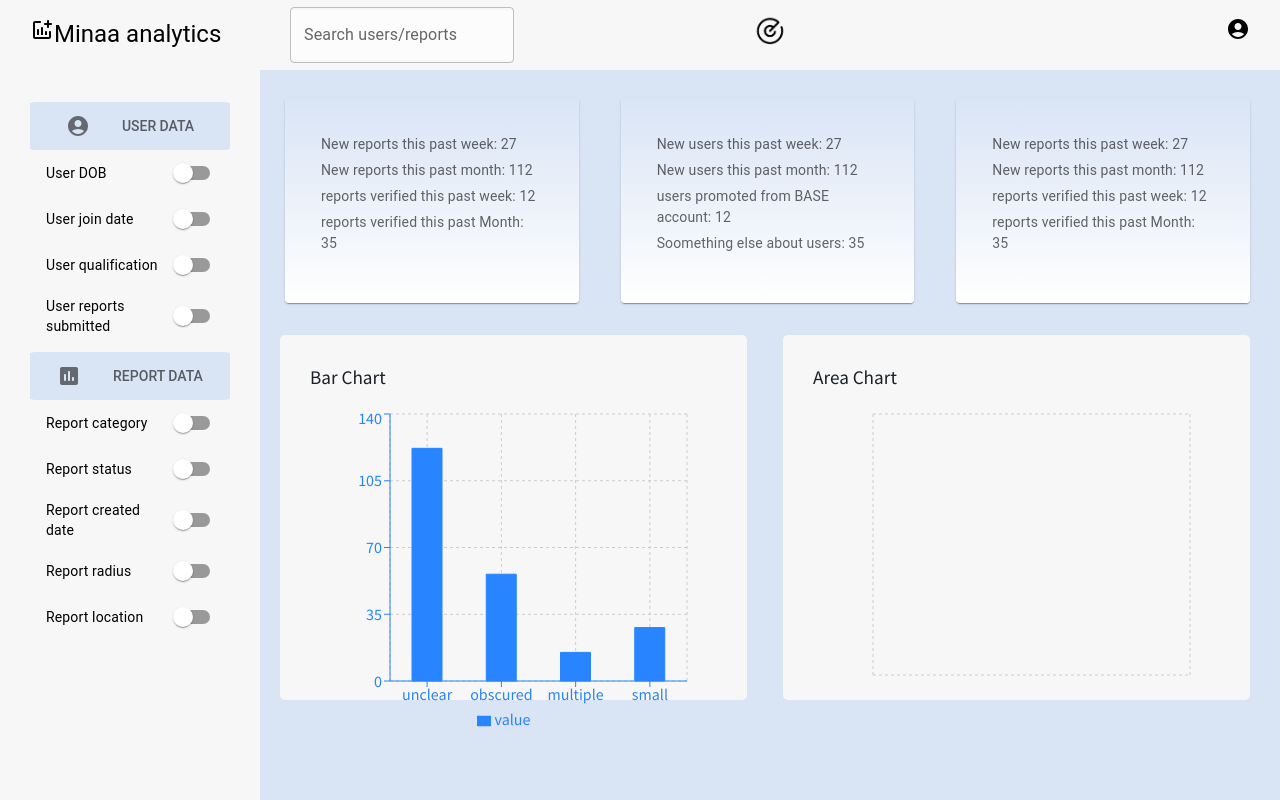
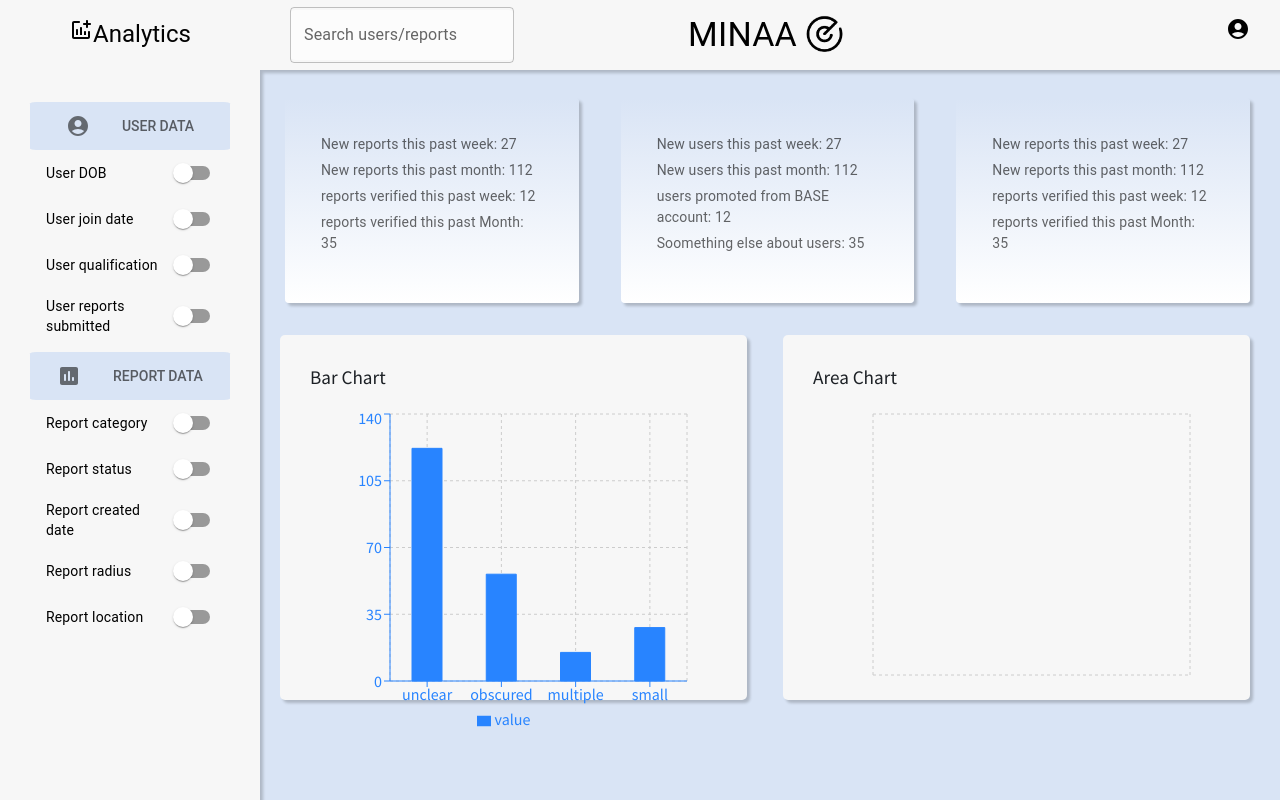
Before and after one commit to Bohjaangles/minaa-admin, a React (Create React App) app in the folder admin-page/: page /dashboard in a window 1280 px wide. Built offline with nearby package versions, Linux system fonts and the light colour scheme.

Commit message:
add final styling of the admin dahboard page

```diff
--- a/admin-page/src/components/Sidebar/SideBar.jsx
+++ b/admin-page/src/components/Sidebar/SideBar.jsx
@@ -17,7 +17,7 @@ export default function SideBar() {
   return (
     <div className="sidebar">
       <div className="sidebar__top">
-        <Typography variant='h5' className='sidebar_title'><AddchartRoundedIcon className='sidebar_icon' />Minaa analytics</Typography>
+        <Typography variant='h5' className='sidebar_title'><AddchartRoundedIcon className='sidebar_icon' />Analytics</Typography>
       </div>
       <div className="sidebar__content">
         <List
--- a/admin-page/src/components/Sidebar/sidebar.css
+++ b/admin-page/src/components/Sidebar/sidebar.css
@@ -7,12 +7,16 @@
   z-index: 999;
   background: var(--primary-color);
   padding: 0px 30px;
+  box-shadow: 3px 3px 3px rgba(0, 0, 0, 0.2);
 }
 
 .sidebar__top {
   width: 100%;
   height: 40px;
   line-height: 70px;
+  display: flex;
+  justify-content: center;
+  align-items: center;
 }
 
 .sidebar__top {
--- a/admin-page/src/components/TopNav/TopNav.jsx
+++ b/admin-page/src/components/TopNav/TopNav.jsx
@@ -2,7 +2,7 @@ import React from 'react'
 import AccountCircleRoundedIcon from '@mui/icons-material/AccountCircleRounded';
 // import SearchRoundedIcon from '@mui/icons-material/SearchRounded';
 import minaa from '../../assets/minaa.png';
-import { TextField } from '@mui/material';
+import { TextField, Typography } from '@mui/material';
 import { Link } from "react-router-dom";
 import "./top-nav.css";
 import { Avatar } from '@mui/material';
@@ -16,7 +16,7 @@ export default function TopNav() {
 
         </div>
         <div className="logo">
-          <Avatar alt="Minaa" src={minaa} />
+          <Typography variant='h4' >MINAA</Typography><Avatar sx={{ width: 55, height: 55, top: 4 }} alt="Minaa" src={minaa} />
         </div>
         <div className="top__nav-right">
           <div className="profile">
--- a/admin-page/src/components/TopNav/top-nav.css
+++ b/admin-page/src/components/TopNav/top-nav.css
@@ -7,6 +7,7 @@
   width: calc(100% - 260px);
   height: 70px;
   line-height: 70px;
+  box-shadow: 3px 3px 3px rgba(0, 0, 0, 0.2);
 }
 
 .top__nav-wrapper {
@@ -23,10 +24,18 @@
   justify-content: flex-end;
 }
 
+.minaa-logo {
+  height: px;
+  max-width: 100%;
+}
+
 .logo {
   font-size: 1.5rem;
   font-weight: 400;
   margin-right: 200px;
+  display: flex;
+  flex-direction: row;
+  align-items: center;
 }
 
 .search__box {
--- a/admin-page/src/styles/dashboard.css
+++ b/admin-page/src/styles/dashboard.css
@@ -18,18 +18,21 @@
   background: var(--card-02-bg);
   margin-top: 25px;
   margin-left: 10px;
+  box-shadow: 3px 3px 3px rgba(0, 0, 0, 0.2);
 }
 
 .single__card:nth-child(2) {
   background: var(--card-02-bg);
   margin-top: 25px;
   margin-left: 10px;
+  box-shadow: 3px 3px 3px rgba(0, 0, 0, 0.2);
 }
 
 .single__card:nth-child(3) {
   background: var(--card-02-bg);
   margin-top: 25px;
   margin-left: 10px;
+  box-shadow: 3px 3px 3px rgba(0, 0, 0, 0.2);
 
 }
 
@@ -64,6 +67,7 @@
   margin-top: 2rem;
   margin-left: 230px;
   height: 315px;
+
 }
 
 .stats {
@@ -74,6 +78,7 @@
   padding-bottom: 10px;
   margin-left: 20px;
   height: 365px;
+  box-shadow: 3px 3px 3px rgba(0, 0, 0, 0.2);
 }
 
 .tooltip__style {
```
